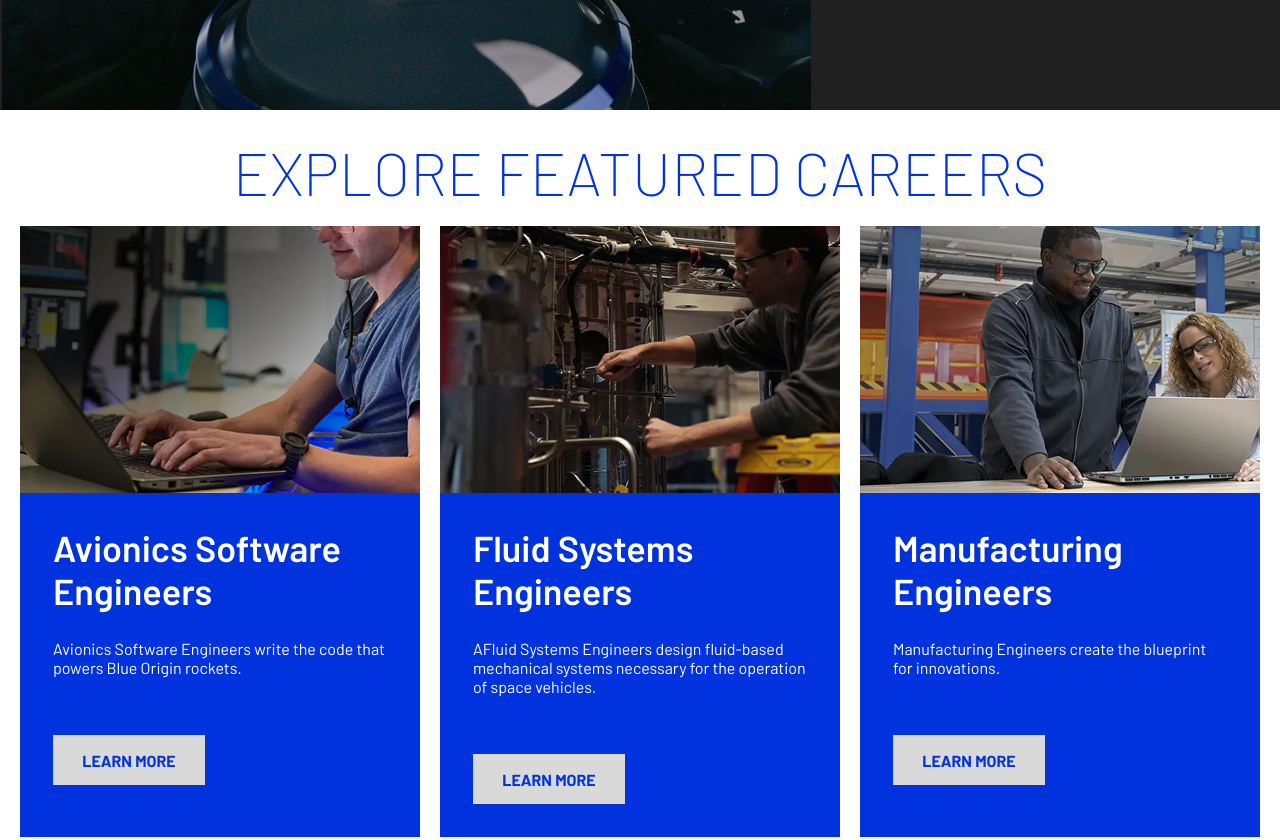
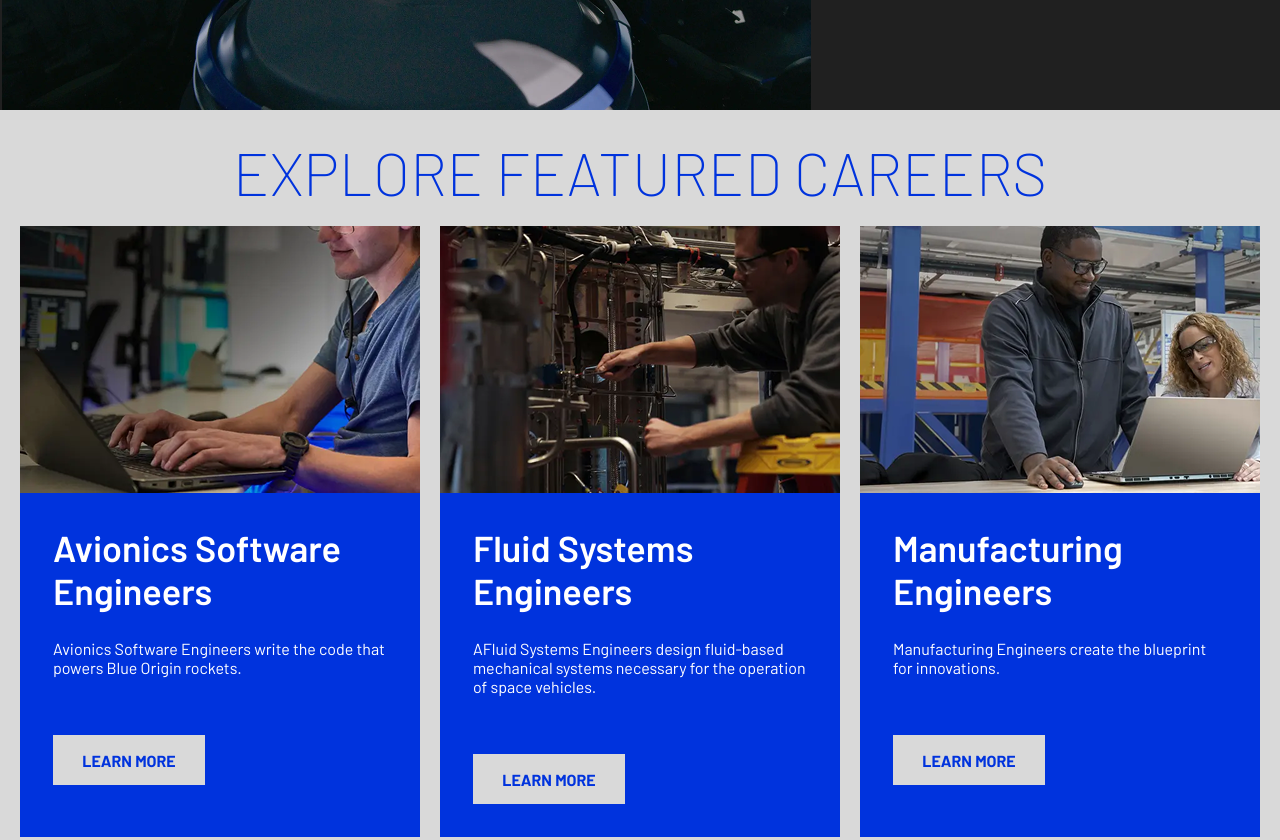
Before and after one commit to DanielCamposSantos/blueorigin, a plain HTML site: page index.html in a window 1280 px wide. Shown: the part 1553-2393 px from the top of the page. Drawn offline with Linux system fonts and the light colour scheme.

Commit message:
mais uma alteração de tetalhes

```diff
--- a/CSS/estilo.css
+++ b/CSS/estilo.css
@@ -154,7 +154,7 @@ header>button {
 }
 
 #secao-carreiras {
-  fill: #D9D9D9;
+  background-color: #D9D9D9;
   display: flex;
   flex-direction: column;
   align-items: center;
```
